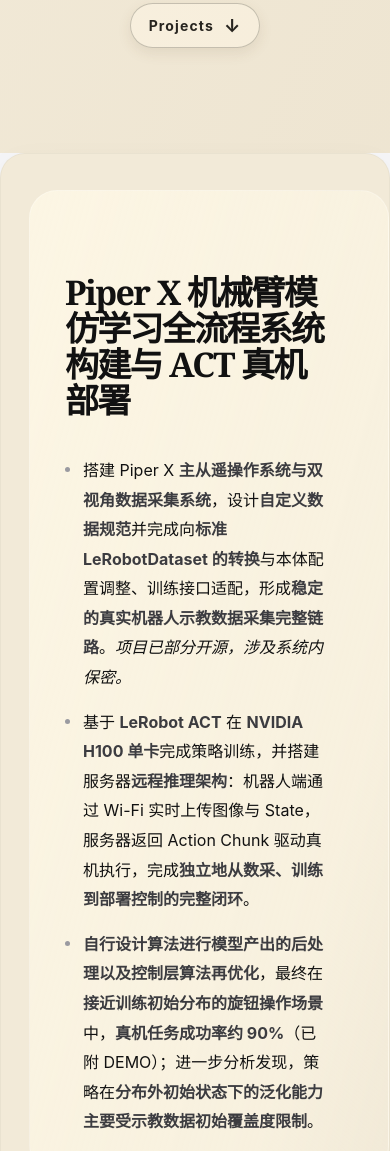
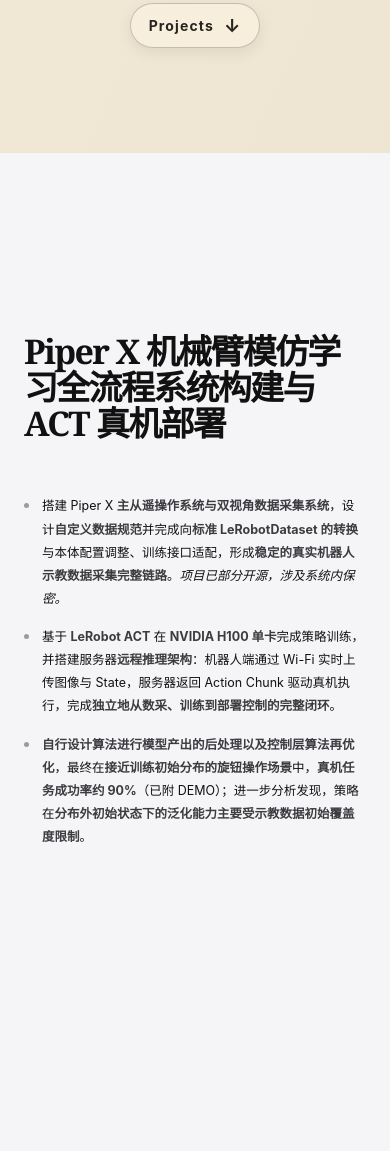
Before and after one commit to Lvn-7/Lvn-7.github.io, a plain HTML site: page index.html in a window 390 px wide. Shown: the part 3840-4991 px from the top of the page. Drawn offline with Linux system fonts and the light colour scheme.

Commit message:
Update project presentation

```diff
--- a/index.html
+++ b/index.html
@@ -104,35 +104,24 @@
       <section class="content-section page-shell observed-section" id="projects" data-nav="projects">
         <article class="project project-hero unified-project reveal">
           <div class="project-content">
-            <div class="project-meta"><span>IMITATION LEARNING</span><span>PROJECT 01</span></div>
             <h3>Piper X 机械臂模仿学习全流程系统构建与 ACT 真机部署</h3>
-            <p class="project-role">项目负责人 · 独立完成</p>
             <ul class="project-detail-list">
               <li>搭建 Piper X <strong>主从遥操作系统与双视角数据采集系统</strong>，设计<strong>自定义数据规范</strong>并完成向<strong>标准 LeRobotDataset 的转换</strong>与本体配置调整、训练接口适配，形成<strong>稳定的真实机器人示教数据采集完整链路</strong>。<em>项目已部分开源，涉及系统内保密。</em></li>
               <li>基于 <strong>LeRobot ACT</strong> 在 <strong>NVIDIA H100 单卡</strong>完成策略训练，并搭建服务器<strong>远程推理架构</strong>：机器人端通过 Wi-Fi 实时上传图像与 State，服务器返回 Action Chunk 驱动真机执行，完成<strong>独立地从数采、训练到部署控制的完整闭环</strong>。</li>
               <li><strong>自行设计算法进行模型产出的后处理以及控制层算法再优化</strong>，最终在<strong>接近训练初始分布的旋钮操作场景</strong>中，<strong>真机任务成功率约 90%</strong>（已附 DEMO）；进一步分析发现，策略在<strong>分布外初始状态下的泛化能力主要受示教数据初始覆盖度限制</strong>。</li>
             </ul>
-            <div class="project-tags"><span>LeRobot</span><span>ACT</span><span>H100</span><span>Real-world Deployment</span></div>
-          </div>
-          <div class="project-visual dark-visual" aria-label="Piper X 项目媒体预留位置">
-            <div class="flow"><span>TELEOP</span><i></i><span>DATA</span><i></i><span>TRAIN</span><i></i><span>ROBOT</span></div>
-            <p>DEMO MEDIA · COMING SOON</p>
           </div>
         </article>
 
         <article class="project project-split unified-project reveal">
           <div class="project-content">
-            <div class="project-meta"><span>VISION-LANGUAGE-ACTION</span><span>PROJECT 02</span></div>
             <h3>Piper X 机械臂 PI0.5 VLA 微调与本体适配</h3>
-            <p class="project-role">项目负责人 · 独立完成</p>
             <ul class="project-detail-list">
               <li>面向 Piper X <strong>本体适配</strong>，完成 LeRobot 数据向 OpenPI / PI0.5 格式转换，<strong>设计 Observation / Action 映射、状态维度与动作空间配置</strong>，打通自定义机械臂接入预训练 VLA 的训练链路。</li>
               <li>基于官方 pi0.5_base 在 <strong>NVIDIA H100 单卡</strong>完成微调训练，采用<strong>视觉编码器全量训练 + PaliGemma / Action Expert LoRA 的混合微调</strong>与<strong>ViT / PaliGemma / Action Expert 全 LoRA 轻量微调</strong>两种训练方案开展训练。</li>
               <li>面向真机部署完成 Action Chunk <strong>后处理及关节状态约束等控制优化</strong>，在当前小规模数据集下<strong>任务成功率约 50%</strong>；但泛化性依旧较弱，主要瓶颈为<strong>示教数据量及初始状态覆盖不足</strong>，相关真机测试<strong>DEMO 已展示于个人主页</strong>。</li>
             </ul>
-            <div class="project-tags"><span>OpenPI</span><span>VLA</span><span>Fine-tuning</span></div>
           </div>
-          <div class="project-visual pi-visual" aria-hidden="true"><div class="pi-orbit"><span>π<sub>0.5</sub></span></div></div>
         </article>
 
         <article class="project project-split reverse project-teleop reveal">
@@ -148,15 +137,12 @@
 
         <article class="project project-detail-wide unified-project project-humanoid reveal">
           <div class="project-reading-layer">
-            <div class="project-meta"><span>HUMANOID · IN PROGRESS</span><span>PROJECT 04</span></div>
             <h3>面向 GR00T N1.7 / SONIC 的 G1 全身遥操作与数据采集</h3>
-            <p class="project-role">项目负责人</p>
             <ul class="project-detail-list">
               <li>面向 <strong>Unitree G1</strong> 人形机器人全身操作学习，搭建基于 <strong>Pico、灵巧手与相机</strong>的<strong>遥操作及数据采集系统</strong>，实现机器人<strong>全身与灵巧手协同遥操作</strong>。</li>
               <li>打通<strong>全身遥操作与多模态数据采集</strong>链路，完成相机、手部及机器人状态等数据的<strong>统一记录</strong>，目前已进入任务示教数据采集阶段。</li>
               <li><strong>计划</strong>基于采集数据开展 <strong>SONIC / GR00T N1.7 模型适配与微调</strong>，并进一步验证人形机器人全身操作任务的真机部署效果。</li>
             </ul>
-            <span class="live-status"><i></i> COLLECTING DATA</span>
           </div>
         </article>
       </section>
--- a/styles.css
+++ b/styles.css
@@ -783,87 +783,79 @@
   .work-platforms figcaption { color: #4a4439; text-shadow: none; }
 }
 
-/* Project 04 reading layer: keep the GIF visible while giving the copy a calm surface. */
-.project.project-humanoid {
+/* Projects: title and copy only, centered within each viewport. */
+#projects .project {
+  display: flex;
+  width: 100vw;
+  min-height: 100svh;
+  margin: 0 0 0 calc(50% - 50vw);
   padding: 0;
+  align-items: center;
+  justify-content: center;
+  overflow: visible;
+  border: 0;
+  border-radius: 0;
+  background: transparent;
+  box-shadow: none;
+  transform: none;
 }
-.project-humanoid::before { display: none; }
-.project.project-humanoid { background: #f2ead8; }
-.project.project-teleop { background: #f2ead8; }
-.project-visual.dark-visual,
-.project-visual.pi-visual { margin: 0; border-radius: 0; background: #f2ead8; }
-.project-visual.dark-visual::before,
-.project-visual.dark-visual .flow,
-.project-visual.pi-visual .pi-orbit { display: none; }
-.project-content,
-.project-reading-layer { align-self: center; justify-content: center; }
-.project-content .project-detail-list,
-.project-reading-layer .project-detail-list { margin-right: auto; margin-left: auto; }
-.project-hero.unified-project,
-.project-split.unified-project:not(.project-teleop) { grid-template-columns: 1fr; min-height: 680px; background: #f2ead8; }
-.project-hero.unified-project .project-content,
-.project-split.unified-project:not(.project-teleop) .project-content { width: 100%; max-width: none; min-height: 680px; margin-inline: auto; align-items: center; }
-.project-hero.unified-project .project-detail-list,
-.project-split.unified-project:not(.project-teleop) .project-detail-list { width: min(100%, 900px); }
-.project-hero.unified-project .project-meta,
-.project-split.unified-project:not(.project-teleop) .project-meta,
-.project-hero.unified-project h3,
-.project-split.unified-project:not(.project-teleop) h3 { width: min(100%, 1000px); }
-.project-split.project-teleop { grid-template-columns: 1fr; min-height: 680px; }
-.project-split.project-teleop .project-content { width: 100%; max-width: none; min-height: 680px; margin-inline: auto; align-items: center; }
-.project-split.project-teleop h3,
-.project-split.project-teleop .project-detail-list { width: min(100%, 900px); }
-.project-humanoid .project-reading-layer { width: 100%; max-width: none; min-height: 780px; margin-inline: auto; display: flex; flex-direction: column; align-items: center; justify-content: center; }
-.project-humanoid .project-reading-layer > * { width: min(100%, 900px); }
-.project-hero.unified-project .project-visual,
-.project-split.unified-project:not(.project-teleop) .project-visual { display: none; }
-.project-reading-layer {
+
+#projects .project:hover { box-shadow: none; transform: none; }
+#projects .project::before,
+#projects .project::after,
+#projects .project-content::before,
+#projects .project-reading-layer::before { display: none; }
+
+#projects .project-content,
+#projects .project-reading-layer {
   position: relative;
-  z-index: 1;
-  width: min(900px, 100%);
-  min-height: 780px;
-  padding: 72px 64px;
+  display: flex;
+  width: min(900px, calc(100% - 64px));
+  min-height: 0;
+  margin: 0;
+  padding: 96px 0;
+  box-sizing: border-box;
+  flex-direction: column;
+  align-items: stretch;
+  justify-content: center;
+  background: transparent;
 }
-.project-reading-layer::before {
-  content: "";
-  position: absolute;
-  z-index: -1;
-  inset: 36px 0 36px 28px;
-  border: 1px solid rgba(255,255,255,.28);
-  border-radius: 28px;
-  background: linear-gradient(105deg, rgba(255,249,231,.78), rgba(255,249,231,.44) 78%, transparent);
-}
-.project-reading-layer .project-meta,
-.project-reading-layer .project-role { display: none; }
-.project-reading-layer h3 {
-  margin-top: 0;
+
+#projects .project h3,
+#projects .project-reading-layer h3 {
+  width: 100%;
+  margin: 0;
   color: #111;
   font-family: Georgia, "Times New Roman", serif;
   font-size: clamp(42px, 4.6vw, 68px);
   line-height: 1.06;
   text-shadow: none;
 }
-.project-reading-layer .project-detail-list {
+
+#projects .project-detail-list,
+#projects .project-reading-layer .project-detail-list {
+  width: 100%;
   max-width: 760px;
-  margin-top: 38px;
+  margin: 38px 0 0;
 }
-.project-reading-layer .project-detail-list li {
+
+#projects .project-detail-list li,
+#projects .project-reading-layer .project-detail-list li {
   color: #111;
   font-size: 16px;
   line-height: 1.85;
   text-shadow: none;
 }
-.project-reading-layer .live-status {
-  right: 46px;
-  bottom: 34px;
+
+@media (max-width: 720px) {
+  #projects .project { min-height: 100svh; }
+  #projects .project-content,
+  #projects .project-reading-layer {
+    width: calc(100% - 48px);
+    padding: 88px 0 56px;
+  }
+  #projects .project h3,
+  #projects .project-reading-layer h3 { font-size: 34px; }
+  #projects .project-detail-list li,
+  #projects .project-reading-layer .project-detail-list li { font-size: 12.5px; }
 }
-@media (max-width: 720px) {
-  .project-reading-layer {
-    min-height: 650px;
-    padding: 28px 24px 85px;
-  }
-  .project-reading-layer::before { inset: 18px 0 36px 12px; }
-  .project-reading-layer h3 { font-size: 34px; }
-  .project-reading-layer .project-detail-list li { font-size: 12.5px; }
-  .project-reading-layer .live-status { right: auto; left: 24px; }
-}
```
